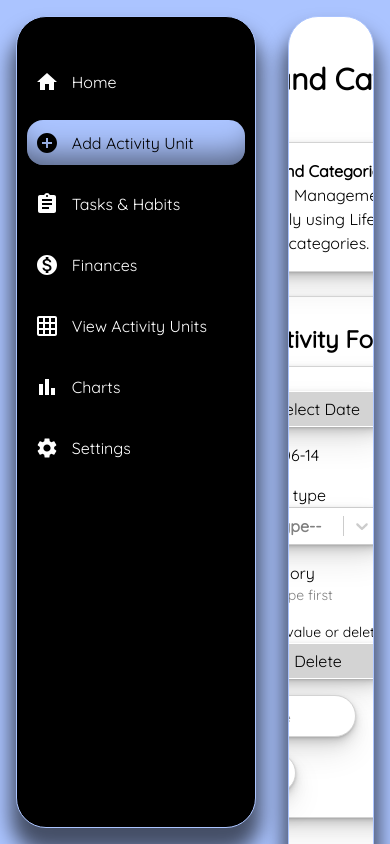
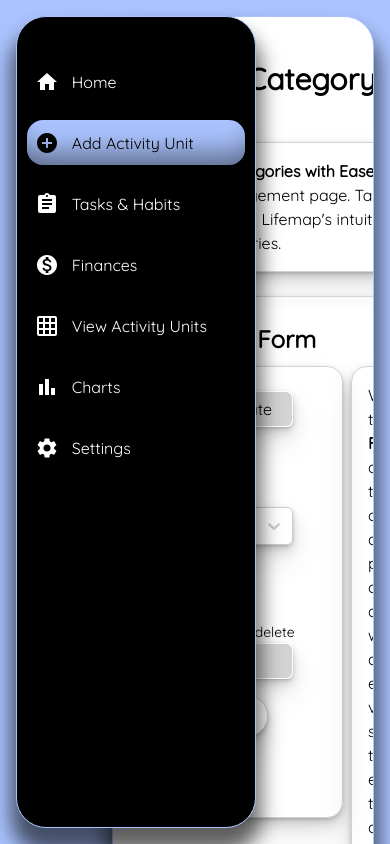
Before and after one commit to berkaysson/lifemap, a React (Create React App) app: page /lifemap/edit-activity-unit in a window 390 px wide. Shown: the top 844 px of the page. Built offline with nearby package versions, Linux system fonts and the light colour scheme.

Commit message:
Make NavBar flow over Main content in responsive design

```diff
--- a/src/Layout/RootLayout.js
+++ b/src/Layout/RootLayout.js
@@ -23,6 +23,11 @@ const Sidebar = styled.aside`
   height: 100vh;
   padding: ${({ theme }) => theme.sizes.medium};
   z-index: 2;
+
+  @media (max-width: 1024px) {
+    position: fixed;
+    height: 100%;
+  }
 `;
 
 const MainContent = styled.main`
@@ -35,10 +40,20 @@ const MainContent = styled.main`
   border: 1px solid ${({ theme }) => theme.colors.theme};
   border-radius: ${({ theme }) => theme.radius.large};
   box-shadow: ${({ theme }) => theme.boxShadows.largeCardShadow};
+
+  @media (max-width: 1024px) {
+    grid-column: 1 / 3;
+    margin-left: 7rem;
+  }
 `;
 
 const NavBarWrapper = styled(NavBar)`
   width: 100%;
+
+  @media (max-width: 1024px) {
+    position: sticky;
+    top: 0;
+  }
 `;
 
 const RootLayout = () => {
--- a/src/Pages/HomePage.js
+++ b/src/Pages/HomePage.js
@@ -18,18 +18,27 @@ const HomeWrapper = styled.section`
   gap: ${({ theme }) => theme.sizes.medium};
   width: 100%;
   height: 100%;
+
+  @media (max-width: 1024px){
+    grid-template-columns: 1fr;
+    grid-template-rows: repeat(5, auto);
+  }
 `;
 
 const Header = styled.header`
   grid-area: 1 / 1 / 2 / 5;
+
+  @media (max-width: 1024px){
+    grid-area: 1 / 1 / 2 / 2;
+  }
 `;
 
 const Welcome = styled.div`
   grid-area: 2 / 2 / 3 / 3;
-`;
 
-const Viewer = styled.div`
-  grid-area: 3 / 2 / 4 / 3;
+  @media (max-width: 1024px){
+    grid-area: 2 / 1 / 3 / 2;
+  }
 `;
 
 const Info = styled.div`
@@ -37,11 +46,27 @@ const Info = styled.div`
   flex-direction: column;
   gap: ${({ theme }) => theme.sizes.medium};
   grid-area: 2 / 3 / 4 / 4;
+
+  @media (max-width: 1024px){
+    grid-area: 3 / 1 / 4 / 2;
+  }
+`;
+
+const Viewer = styled.div`
+  grid-area: 3 / 2 / 4 / 3;
+
+  @media (max-width: 1024px){
+    grid-area: 4 / 1 / 5 / 2;
+  }
 `;
 
 const Reminder = styled.div`
   grid-area: 4 / 2 / 5 / 4;
   margin-top: 1rem;
+
+  @media (max-width: 1024px){
+    grid-area: 5 / 1 / 6 / 2;
+  }
 `;
 
 const LinkWrapper = styled(Link)`
```
